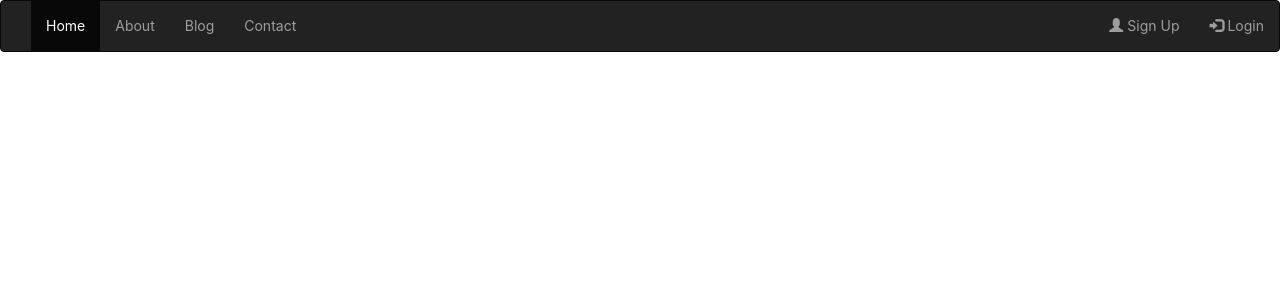
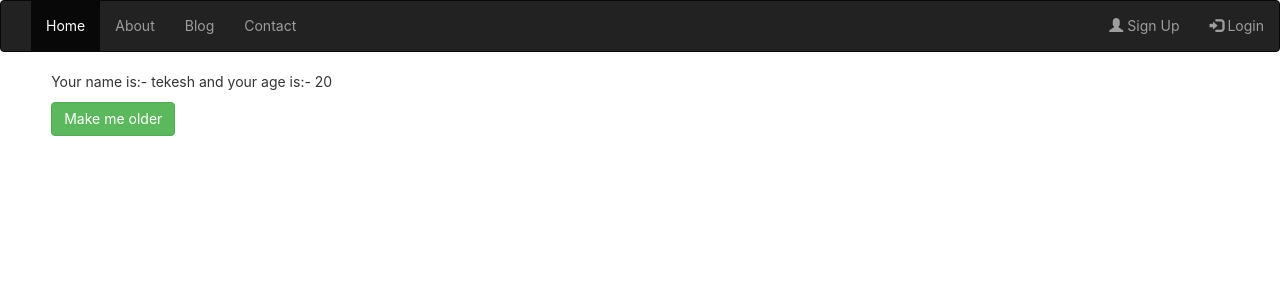
Before and after one commit to Tekeshwar/ReactJsPOC, a React (Create React App) app: page / in a window 1280 px wide. Shown: the top 300 px of the page. Built offline with nearby package versions, Linux system fonts and the light colour scheme.

Commit message:
Event impemented

```diff
--- a/src/App.css
+++ b/src/App.css
@@ -1,5 +1,5 @@
 .App {
-  text-align: center;
+  text-align: left;
 }
 
 .App-logo {
--- a/src/App.js
+++ b/src/App.js
@@ -8,10 +8,11 @@ import { BrowserRouter, Route } from 'react-router-dom'
 
 class App extends React.Component {
   render() {
+    var age=20;
     return (
       <div className="App">
         <Header />
-        <Home />
+        <Home name={"tekesh"} age={20} />
       </div>
     );
   }
--- /dev/null
+++ b/src/assets/styles/home.css
@@ -0,0 +1,3 @@
+.home-container{
+    margin-left: 4%;
+}
--- a/src/components/Home.js
+++ b/src/components/Home.js
@@ -1,10 +1,21 @@
 import React, { Component } from 'react';
-
+import '../assets/styles/home.css'
 class Home extends React.Component {
+    constructor(props) {
+        super();// parent constructor that is inherited from react.
+        this.age = props.age;
+    }
+    makeOlder() {
+        this.age += 4;
+        console.log(this.age);
+    }
     render() {
         return (
-            <div id='home'>
-
+            <div className="home-container">
+                <p>Your name is:- {this.props.name} and your age is:- {this.age}</p>
+                <input  className="btn btn-primery btn-success"  type="button" value="Make me older"
+                     onClick={this.makeOlder.bind(this)} />
+                     {/* we can not write like this.makeOlder(), because it will call immediately */}
             </div>
         );
     }
```
